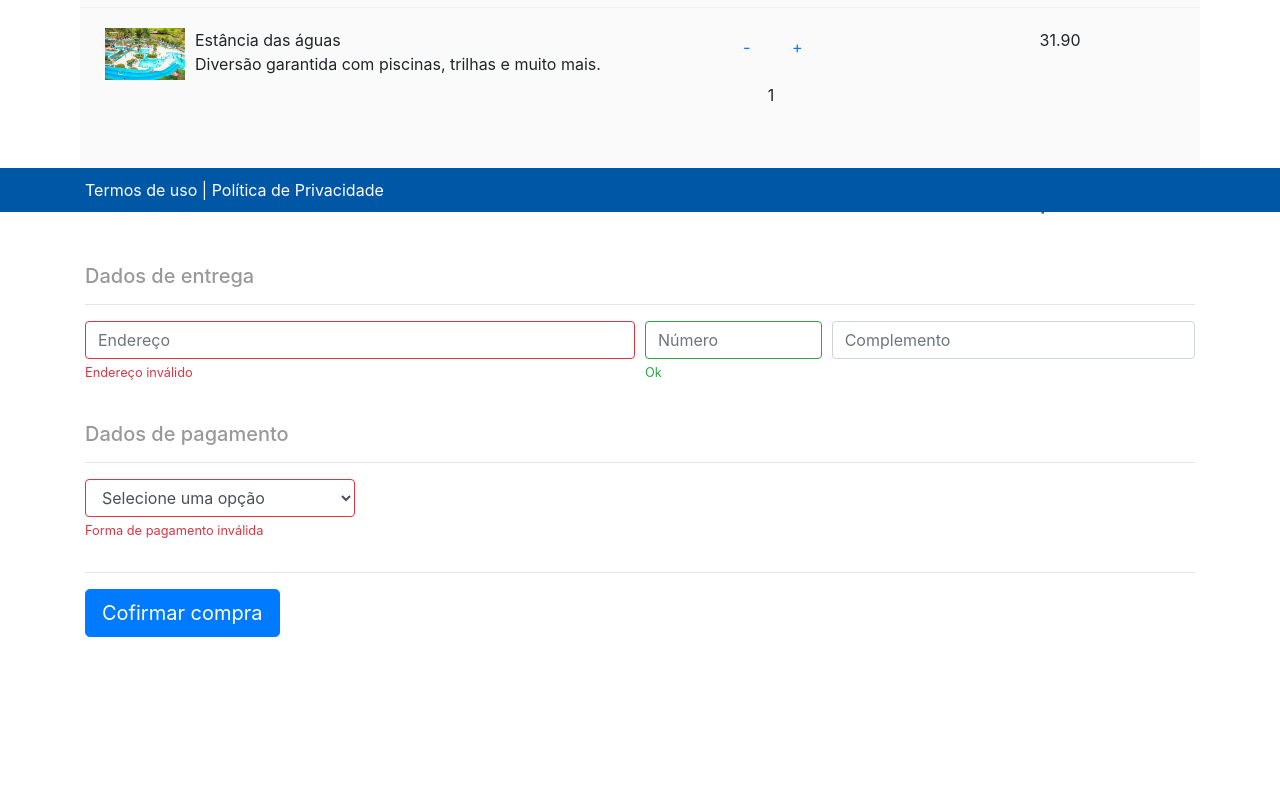
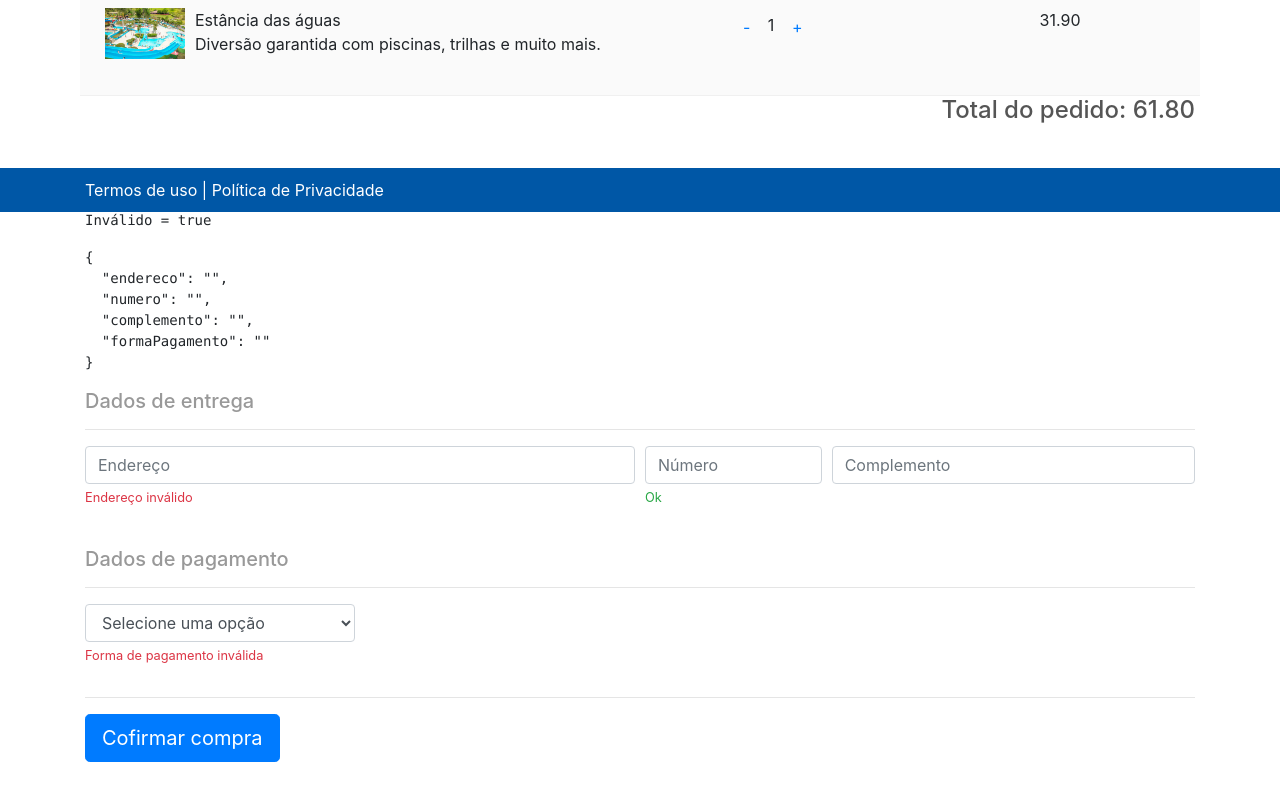
Before and after one commit to raphaelbzr10/passaro-urbano, an Angular app: page /ordem-compra in a window 1280 px wide. Shown: the part 588-1388 px from the top of the page. Before the commit the page ends 1325 px from the top, so only its background shows below. Built offline with nearby package versions, Linux system fonts and the light colour scheme.

Commit message:
aplicando feedback visual - campos do formulário

```diff
--- a/src/app/ordem-compra/ordem-compra.component.css
+++ b/src/app/ordem-compra/ordem-compra.component.css
@@ -1,3 +1,19 @@
-.btn {
-    margin-bottom: 100px;
+.ordem-compra{
+    margin-top: 50px;
+    margin-bottom: 150px;
 }
+
+input.ng-invalid.ng-touched {
+    border: 1px solid red;
+}
+
+select.ng-invalid.ng-touched {
+    border: 1px solid red;
+}
+input.ng-valid.ng-touched {
+    border: 1px solid green;
+}
+
+select.ng-valid.ng-touched {
+    border: 1px solid green;
+}
--- a/src/app/ordem-compra/ordem-compra.component.html
+++ b/src/app/ordem-compra/ordem-compra.component.html
@@ -1,5 +1,9 @@
 <div class="container">
   <div class="ordem-compra">
+    <!--
+      ngForm -> Associa ao formulário
+      ngModel -> Associa aos campos do formulário
+     -->
     <form novalidate #formulario="ngForm" (ngSubmit)="confirmarCompra()">
 
       <h5>Sua Compra</h5>
@@ -62,6 +66,9 @@
       </div>
       <br />
 
+      <pre>Válido = {{formulario.valid | json}}</pre>
+      <pre>Inválido = {{formulario.invalid | json}}</pre>
+      <pre>{{formulario.value | json}}</pre>
       <h5>Dados de entrega</h5>
       <hr />
 
@@ -70,15 +77,14 @@
         <div class="form-group col-md-6">
           <input
             type="text"
-            class="form-control is-invalid"
+            class="form-control"
             placeholder="Endereço"
             autocomplete="off"
+            required
             minlength="3"
             maxlength="120"
-            required
             name="endereco"
             ngModel
-            required
           >
           <small class="form-text text-danger">Endereço inválido</small>
         </div>
@@ -86,12 +92,12 @@
         <div class="form-group col-md-2">
           <input
             type="text"
-            class="form-control is-valid"
+            class="form-control"
             placeholder="Número"
             autocomplete="off"
+            required
             minlength="1"
             maxlength="20"
-            required
             name="numero"
             ngModel
           >
@@ -119,7 +125,7 @@
 
         <div class="form-group col-md-3">
           <select
-            class="form-control is-invalid"
+            class="form-control"
             name="formaPagamento"
             ngModel
             required
```
